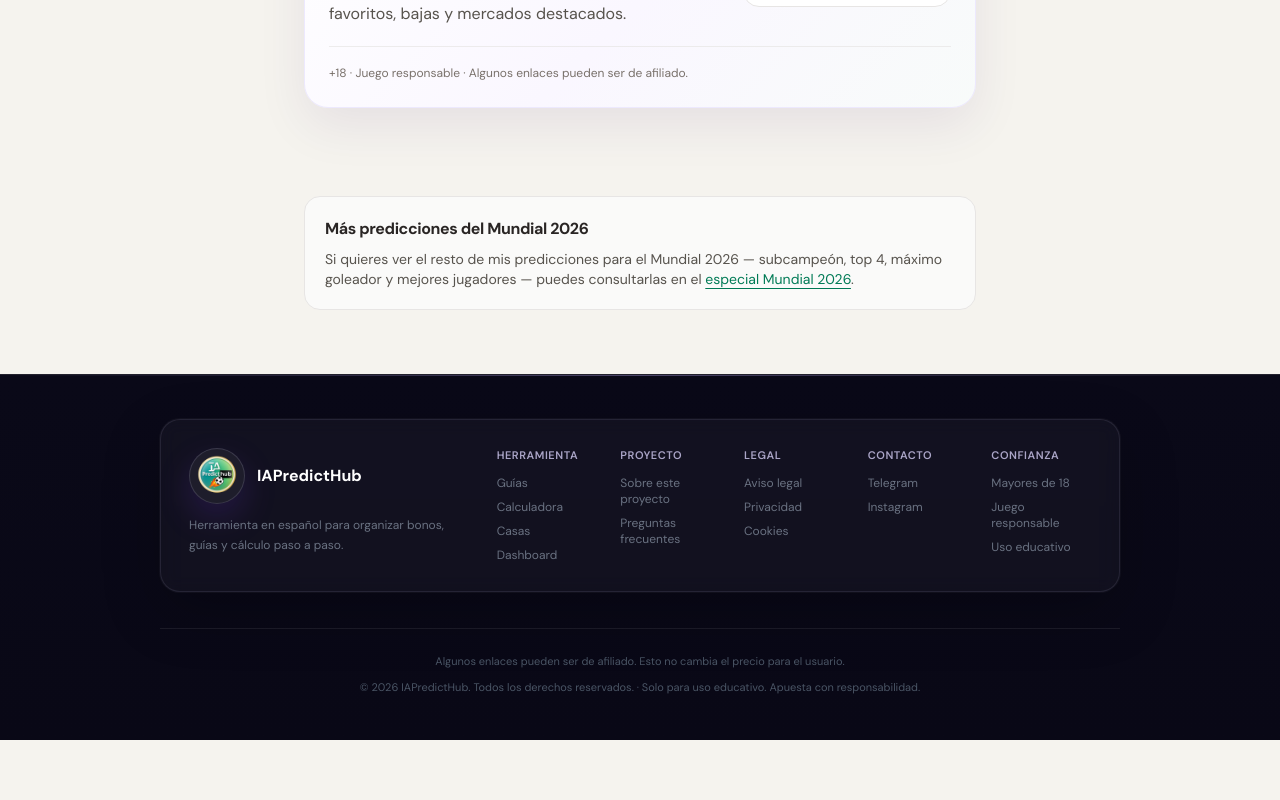
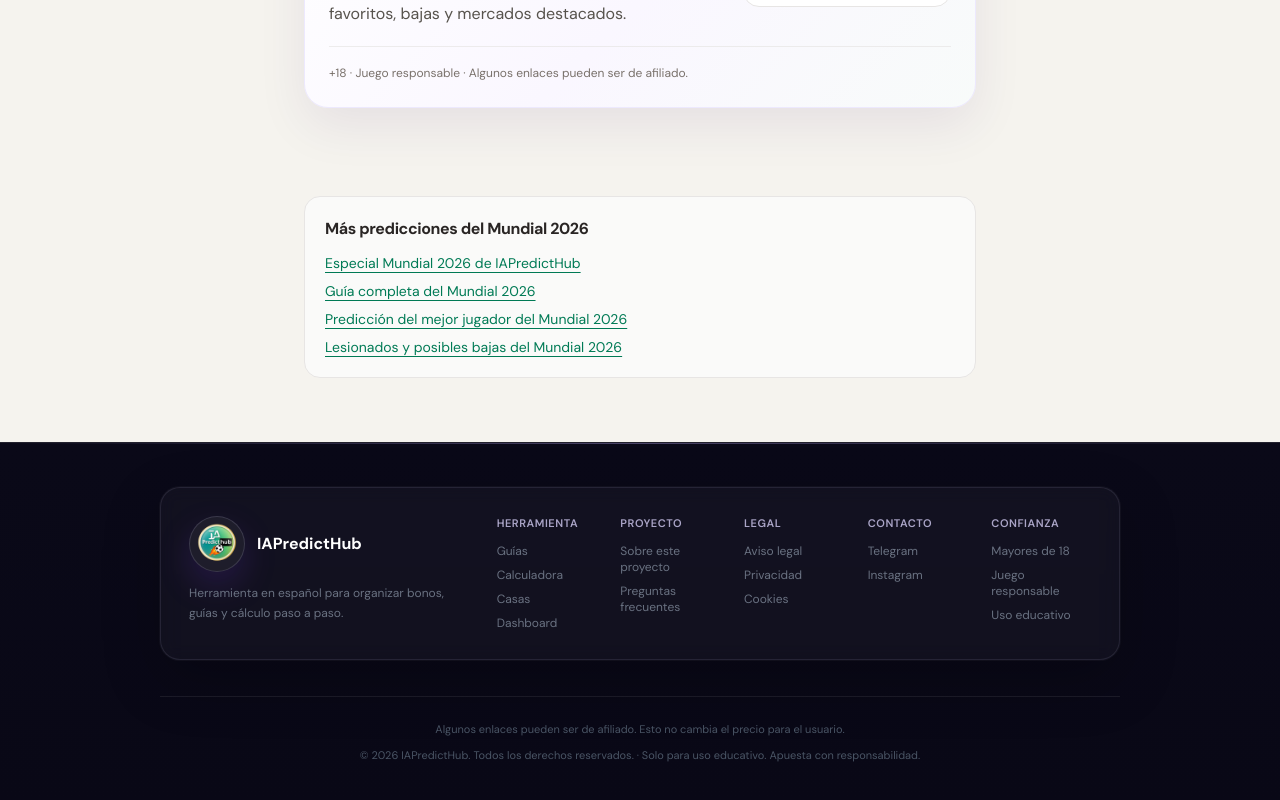
Before and after one commit to eloylt13/matched-betting-app, a Next.js app: page /blog/prediccion-campeon-mundial-2026 in a window 1280 px wide. Shown: the part 4924-5724 px from the top of the page. Before the commit the page ends 5664 px from the top, so only its background shows below. Built offline with nearby package versions, Linux system fonts and the light colour scheme; no server answers; a web font is replaced by a local one.

Commit message:
feat: improve World Cup blog internal linking

```diff
--- a/app/blog/lesionados-mundial-2026/page.tsx
+++ b/app/blog/lesionados-mundial-2026/page.tsx
@@ -653,6 +653,46 @@ export default async function LesionadosMundial2026Page({
 
         <PremiumCtas className="flex flex-col gap-3 py-2 lg:hidden" />
 
+        <section className="mx-auto w-full max-w-3xl rounded-2xl border border-white/10 bg-white/[0.03] p-5 shadow-lg shadow-black/10">
+          <h2 className="text-base font-bold tracking-tight text-white">
+            Más sobre el Mundial 2026
+          </h2>
+          <ul className="mt-3 flex flex-col gap-2 text-sm text-slate-300">
+            <li>
+              <Link
+                href="/especial/mundial"
+                className="text-violet-200 underline underline-offset-4 hover:text-white"
+              >
+                Especial Mundial 2026 de IAPredictHub
+              </Link>
+            </li>
+            <li>
+              <Link
+                href="/blog/mundial-2026"
+                className="text-violet-200 underline underline-offset-4 hover:text-white"
+              >
+                Guía completa del Mundial 2026
+              </Link>
+            </li>
+            <li>
+              <Link
+                href="/blog/prediccion-campeon-mundial-2026"
+                className="text-violet-200 underline underline-offset-4 hover:text-white"
+              >
+                Predicción del campeón del Mundial 2026
+              </Link>
+            </li>
+            <li>
+              <Link
+                href="/blog/prediccion-mejor-jugador-mundial-2026"
+                className="text-violet-200 underline underline-offset-4 hover:text-white"
+              >
+                Predicción del mejor jugador del Mundial 2026
+              </Link>
+            </li>
+          </ul>
+        </section>
+
         <footer className="mx-auto flex max-w-3xl flex-col items-center gap-2 border-t border-white/10 pt-5 text-center text-xs leading-5 text-slate-500">
           <p>
             Datos recopilados al 5 de mayo de 2026 a partir de partes médicos
--- a/app/blog/mundial-2026/page.tsx
+++ b/app/blog/mundial-2026/page.tsx
@@ -480,6 +480,46 @@ export default function Mundial2026Page() {
 
         <BlogCta variant="world-cup" />
 
+        <section className="mt-10 rounded-2xl border border-stone-200 bg-stone-50 p-5">
+          <h2 className="text-base font-bold text-stone-800 tracking-tight">
+            Más sobre el Mundial 2026
+          </h2>
+          <ul className="mt-3 flex flex-col gap-2 text-sm text-stone-600">
+            <li>
+              <Link
+                href="/especial/mundial"
+                className="text-purple-600 underline underline-offset-4 hover:text-purple-700"
+              >
+                Especial Mundial 2026 de IAPredictHub
+              </Link>
+            </li>
+            <li>
+              <Link
+                href="/blog/prediccion-campeon-mundial-2026"
+                className="text-purple-600 underline underline-offset-4 hover:text-purple-700"
+              >
+                Predicción del campeón del Mundial 2026
+              </Link>
+            </li>
+            <li>
+              <Link
+                href="/blog/prediccion-mejor-jugador-mundial-2026"
+                className="text-purple-600 underline underline-offset-4 hover:text-purple-700"
+              >
+                Predicción del mejor jugador del Mundial 2026
+              </Link>
+            </li>
+            <li>
+              <Link
+                href="/blog/lesionados-mundial-2026"
+                className="text-purple-600 underline underline-offset-4 hover:text-purple-700"
+              >
+                Lesionados y posibles bajas del Mundial 2026
+              </Link>
+            </li>
+          </ul>
+        </section>
+
         <p>
           En IAPredictHub iremos actualizando la lectura del torneo desde un
           enfoque editorial. Puedes ver la versión visual y resumida en el{' '}
--- a/app/blog/prediccion-campeon-mundial-2026/page.tsx
+++ b/app/blog/prediccion-campeon-mundial-2026/page.tsx
@@ -398,18 +398,40 @@ export default function PrediccionCampeonMundial2026Page() {
           <h2 className="text-base font-bold text-stone-800 tracking-tight">
             Más predicciones del Mundial 2026
           </h2>
-          <p className="mt-2 text-sm text-stone-600">
-            Si quieres ver el resto de mis predicciones para el Mundial 2026 —
-            subcampeón, top 4, máximo goleador y mejores jugadores — puedes
-            consultarlas en el{' '}
-            <Link
-              href="/especial/mundial"
-              className="text-emerald-700 underline underline-offset-4 hover:text-emerald-800"
-            >
-              especial Mundial 2026
-            </Link>
-            .
-          </p>
+          <ul className="mt-3 flex flex-col gap-2 text-sm text-stone-600">
+            <li>
+              <Link
+                href="/especial/mundial"
+                className="text-emerald-700 underline underline-offset-4 hover:text-emerald-800"
+              >
+                Especial Mundial 2026 de IAPredictHub
+              </Link>
+            </li>
+            <li>
+              <Link
+                href="/blog/mundial-2026"
+                className="text-emerald-700 underline underline-offset-4 hover:text-emerald-800"
+              >
+                Guía completa del Mundial 2026
+              </Link>
+            </li>
+            <li>
+              <Link
+                href="/blog/prediccion-mejor-jugador-mundial-2026"
+                className="text-emerald-700 underline underline-offset-4 hover:text-emerald-800"
+              >
+                Predicción del mejor jugador del Mundial 2026
+              </Link>
+            </li>
+            <li>
+              <Link
+                href="/blog/lesionados-mundial-2026"
+                className="text-emerald-700 underline underline-offset-4 hover:text-emerald-800"
+              >
+                Lesionados y posibles bajas del Mundial 2026
+              </Link>
+            </li>
+          </ul>
         </section>
       </div>
     </article>
--- a/app/blog/prediccion-mejor-jugador-mundial-2026/page.tsx
+++ b/app/blog/prediccion-mejor-jugador-mundial-2026/page.tsx
@@ -370,24 +370,40 @@ export default function PrediccionMejorJugadorMundial2026Page() {
           <h2 className="text-base font-bold text-stone-800 tracking-tight">
             Más predicciones del Mundial 2026
           </h2>
-          <p className="mt-2 text-sm text-stone-600">
-            Esta predicción es la continuación natural de mi{' '}
+          <ul className="mt-3 flex flex-col gap-2 text-sm text-stone-600">
+            <li>
+              <Link
+                href="/especial/mundial"
+                className="text-purple-600 underline underline-offset-4 hover:text-purple-700"
+              >
+                Especial Mundial 2026 de IAPredictHub
+              </Link>
+            </li>
+            <li>
+              <Link
+                href="/blog/mundial-2026"
+                className="text-purple-600 underline underline-offset-4 hover:text-purple-700"
+              >
+                Guía completa del Mundial 2026
+              </Link>
+            </li>
+            <li>
               <Link
                 href="/blog/prediccion-campeon-mundial-2026"
                 className="text-purple-600 underline underline-offset-4 hover:text-purple-700"
               >
-              análisis sobre por qué creo que Portugal puede ganar el Mundial
+                Predicción del campeón del Mundial 2026
               </Link>
-            . Si quieres ver el resto — subcampeón, top 4 y máximo goleador —
-            puedes consultarlas en el{' '}
+            </li>
+            <li>
               <Link
-              href="/especial/mundial"
+                href="/blog/lesionados-mundial-2026"
                 className="text-purple-600 underline underline-offset-4 hover:text-purple-700"
               >
-              especial Mundial 2026
+                Lesionados y posibles bajas del Mundial 2026
               </Link>
-            .
-          </p>
+            </li>
+          </ul>
         </section>
       </div>
     </article>
```
Lines whose indentation alone changed are shown as unchanged.
